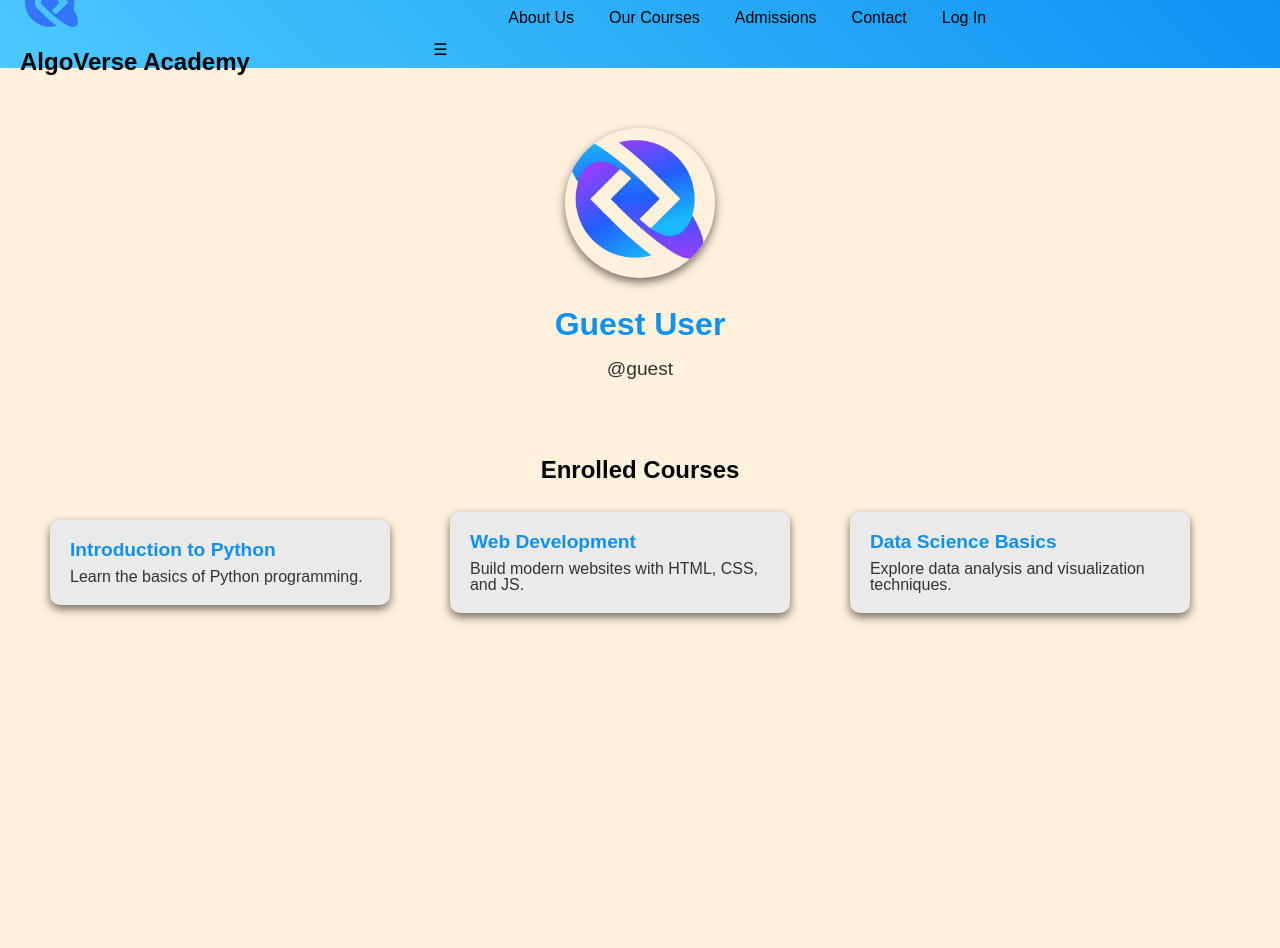
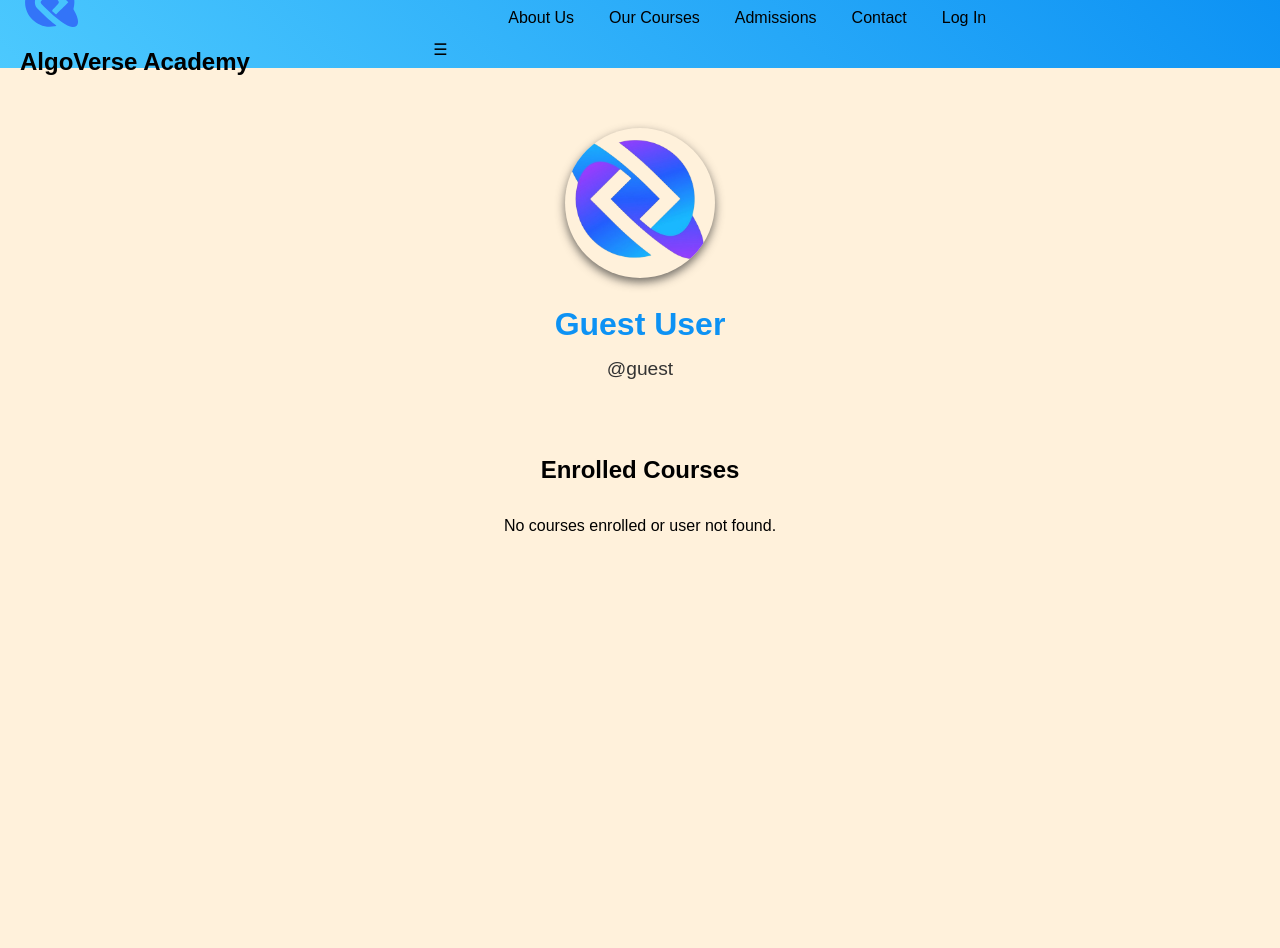
Before and after one commit to ErblinSyla/UEB25_Gr1, a PHP site: page /profile.php in a window 1280 px wide. Run offline with PHP 8.4, Linux system fonts and the light colour scheme; tables that the repository leaves empty or names only in its code hold one stand-in row (values such as "Sample post"); some web fonts are replaced.

Commit message:
Populate the Enrolled Courses in the Profile based on the database

```diff
--- a/courses.php
+++ b/courses.php
@@ -132,7 +132,7 @@ if ($_SERVER["REQUEST_METHOD"] == "POST") {
     }
 
     $stmt->close();
-    $conn->close();
+    // $conn->close(); e kam shkru qeto ne rreshtin 342
 }
 ?>
 <!DOCTYPE html>
@@ -339,6 +339,7 @@ fileInput.addEventListener('change', function() {
         }
 
         ksort($professors);
+        $conn->close();
         ?>
         <div class="row-other">
             <?php foreach ($professors as $p):
--- a/profile.php
+++ b/profile.php
@@ -1,9 +1,40 @@
 <?php
 $currentPage = 'profile';
+require_once('database/db.php');
 
 require 'navbar.php';
 session_start();
 
+$user_name = isset($_SESSION['name']) ? $_SESSION['name'] : null;
+
+
+//if (!$user_name) {
+//   header("Location: login.php");
+//    exit();
+//}
+
+try {
+    $query = "
+        SELECT DISTINCT c.Name, c.Description
+        FROM courses c
+        JOIN course_applications ca
+        ON c.Name = ca.course
+        WHERE ca.name = ?
+    ";
+    $stmt = $conn->prepare($query);
+    if (!$stmt) {
+        throw new Exception("Prepare failed: " . $conn->error);
+    }
+    $stmt->bind_param("s", $user_name);
+    $stmt->execute();
+    $result = $stmt->get_result();
+    $courses = $result->fetch_all(MYSQLI_ASSOC);
+
+    $stmt->close();
+} catch (Exception $e) {
+    echo "Error fetching courses: " . $e->getMessage();
+    exit();
+}
 
 ?>
 
@@ -44,28 +75,24 @@ session_start();
             </div>
         </div>
         <div class="courses-section">
-            <h2>Enrolled Courses</h2>
-            <div class="row">
+    <h2>Enrolled Courses</h2>
+    <div class="row">
+        <?php if ($courses): ?>
+            <?php foreach ($courses as $course): ?>
                 <div class="col-4">
                     <div class="course-card">
-                        <h3>Introduction to Python</h3>
-                        <p>Learn the basics of Python programming.</p>
+                        <h3><?php echo htmlspecialchars($course['Name']); ?></h3>
+                        <p><?php echo htmlspecialchars($course['Description']); ?></p>
                     </div>
                 </div>
-                <div class="col-4">
-                    <div class="course-card">
-                        <h3>Web Development</h3>
-                        <p>Build modern websites with HTML, CSS, and JS.</p>
-                    </div>
-                </div>
-                <div class="col-4">
-                    <div class="course-card">
-                        <h3>Data Science Basics</h3>
-                        <p>Explore data analysis and visualization techniques.</p>
-                    </div>
-                </div>
+            <?php endforeach; ?>
+        <?php else: ?>
+            <div class="col-12">
+                <p>No courses enrolled or user not found.</p>
             </div>
-        </div>
+        <?php endif; ?>
+    </div>
+</div>
     </section>
 </body>
 </html>
```
Also changed, not shown: data/courses_form.json (+7 -0 lines).
